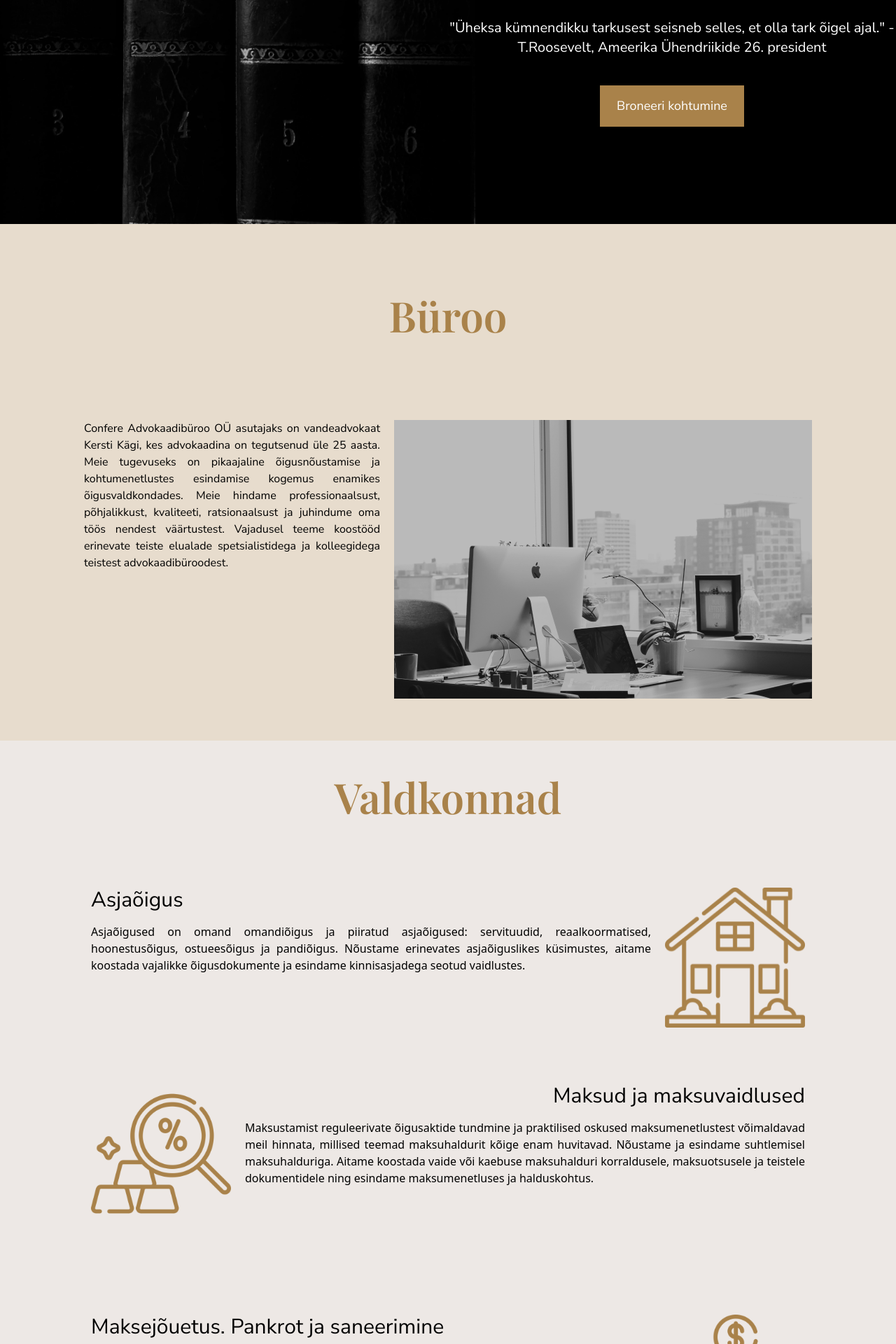
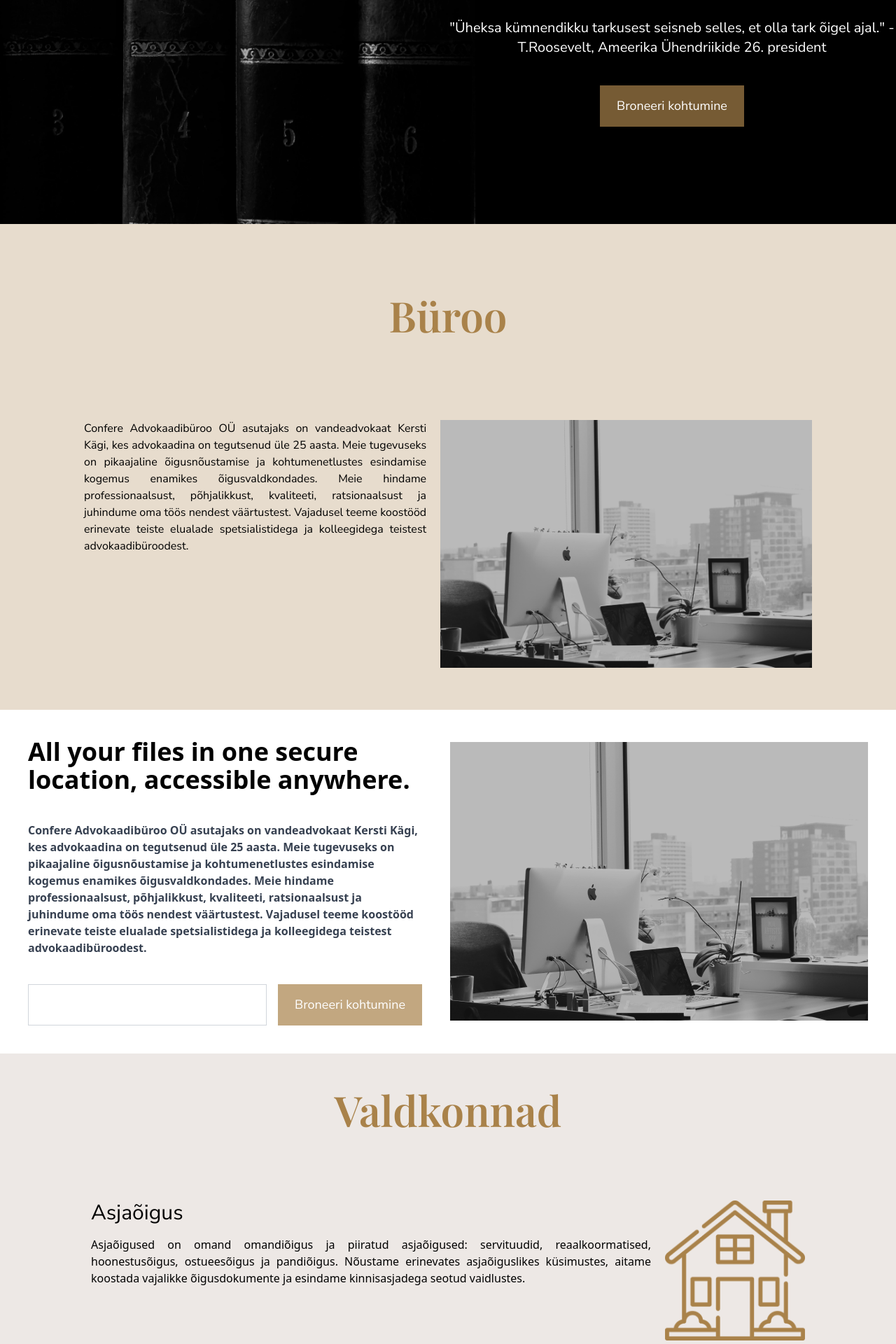
Before and after one commit to alexeerma/Confere-react, a React (Vite) app: page / in a window 1280 px wide. Shown: the part 480-2400 px from the top of the page at 70% size. Built offline with nearby package versions, Linux system fonts and the light colour scheme.

Commit message:
Added a simple test component from TailwindUI, for responsiveness

```diff
--- a/src/App.jsx
+++ b/src/App.jsx
@@ -1,6 +1,6 @@
 import React from 'react'
 import { BrowserRouter } from "react-router-dom";
-import { Nav, Hero, Buro, Fields, People, Goals, Contact,Footer } from "./components";
+import { Nav, Hero, Buro, Fields, People, Goals, Contact,Footer, Simple } from "./components";
 const App = () => {
   return (
 <BrowserRouter>
@@ -10,6 +10,7 @@ const App = () => {
     <Hero />
     </div>
     <Buro />
+    <Simple />
     <Fields />
     <People />
     <Goals />
--- a/src/components/Buro.jsx
+++ b/src/components/Buro.jsx
@@ -7,11 +7,11 @@ const Buro = () => (
   <section className="bg-conferehele">
     <div>
       <h1 className='text-center text-primary font-displayfair font-semibold text-6xl pt-[100px] pb-[60px]'>Büroo</h1>
-      <div className='flex text-justify justify-between gap-5 py-[60px] mx-[120px]'>
+      <div className='flex text-justify justify-between gap-5 py-[60px] mx-[120px] sm:flex'>
         <div className='w-[550px]'>
           <p className="font-nunito">Confere Advokaadibüroo OÜ asutajaks on vandeadvokaat Kersti Kägi, kes advokaadina on tegutsenud üle 25 aasta. Meie tugevuseks on pikaajaline õigusnõustamise ja kohtumenetlustes esindamise kogemus enamikes õigusvaldkondades. Meie hindame professionaalsust, põhjalikkust, kvaliteeti, ratsionaalsust ja juhindume oma töös nendest väärtustest. Vajadusel teeme koostööd erinevate teiste elualade spetsialistidega ja kolleegidega teistest advokaadibüroodest.</p>
         </div>
-        <div className='md:shirnk-0 sm:shrink-0'>
+        <div className=''>
           <img src={buroo} alt="Büroo" />
         </div>
       </div>
--- a/src/components/Button.jsx
+++ b/src/components/Button.jsx
@@ -3,7 +3,7 @@ import { SectionWrapper } from '../hoc';
 
 const Button = () => (
 
-    <button type="button" className=" py-4 px-6 font-nunito font-medium text-[18px] text-white bg-primary outline-none hover:text-black">
+    <button type="button" className=" py-4 px-6 font-nunito font-medium text-[18px] text-white bg-navtrans outline-none hover:text-black hover:bg-primary">
           Broneeri kohtumine
     </button>
 );
--- a/src/components/Nav.jsx
+++ b/src/components/Nav.jsx
@@ -27,7 +27,7 @@ const Nav = () => {
     <nav
       className={`${
         styles.paddingX
-      } w-full flex items-center py-5 fixed top-0 z-20 ${
+      } w-full flex items-center py-8 fixed top-0 z-20 ${
         scrolled ? "bg-navtrans" : "bg-transparent"
       }`}
     >
--- /dev/null
+++ b/src/components/Simple.jsx
@@ -0,0 +1,23 @@
+import React from 'react'
+import {buroo} from '../assets';
+import {Button} from '../components';
+
+const Simple = () => (
+    <section className='prodcution  md:flex items-center  flex flex-col-reverse md:flex-row  px-5 md:px-0 py-20 md:py-10 gap-10 max-w-[75rem] mx-auto'>
+
+        <div className="text">
+            <p className='font-[700] text-3xl px-7 md:px-0 text-center md:text-left md:text-4xl'>  All your files in one secure location, accessible anywhere.</p>
+            <p className='py-10 font-[700] text-gray-700'> Confere Advokaadibüroo OÜ asutajaks on vandeadvokaat Kersti Kägi, kes advokaadina on tegutsenud üle 25 aasta. Meie tugevuseks on pikaajaline õigusnõustamise ja kohtumenetlustes esindamise kogemus enamikes õigusvaldkondades. Meie hindame professionaalsust, põhjalikkust, kvaliteeti, ratsionaalsust ja juhindume oma töös nendest väärtustest. Vajadusel teeme koostööd erinevate teiste elualade spetsialistidega ja kolleegidega teistest advokaadibüroodest.</p>
+            <div className="mail">
+                <form action="" className='flex flex-col md:flex-row space-y-2 md:space-y-0  md:space-x-4 '>
+                    <input type="email" required className='md:flex-1 border border-1 border-gray-300 py-1'/>
+                    <Button>Get Started</Button>
+                </form>
+            </div>
+        </div>
+        <img src={buroo} alt="" className='md:w-1/2'/>
+    </section>
+  )
+
+
+export default Simple
--- a/src/components/index.js
+++ b/src/components/index.js
@@ -7,6 +7,7 @@ import Contact from './Contact';
 import People from './People';
 import Footer from './Footer';
 import Button from './Button';
+import Simple from './Simple';
 
 export {
     Nav,
@@ -18,4 +19,5 @@ export {
     People,
     Footer,
     Button,
+    Simple,
 };
```
